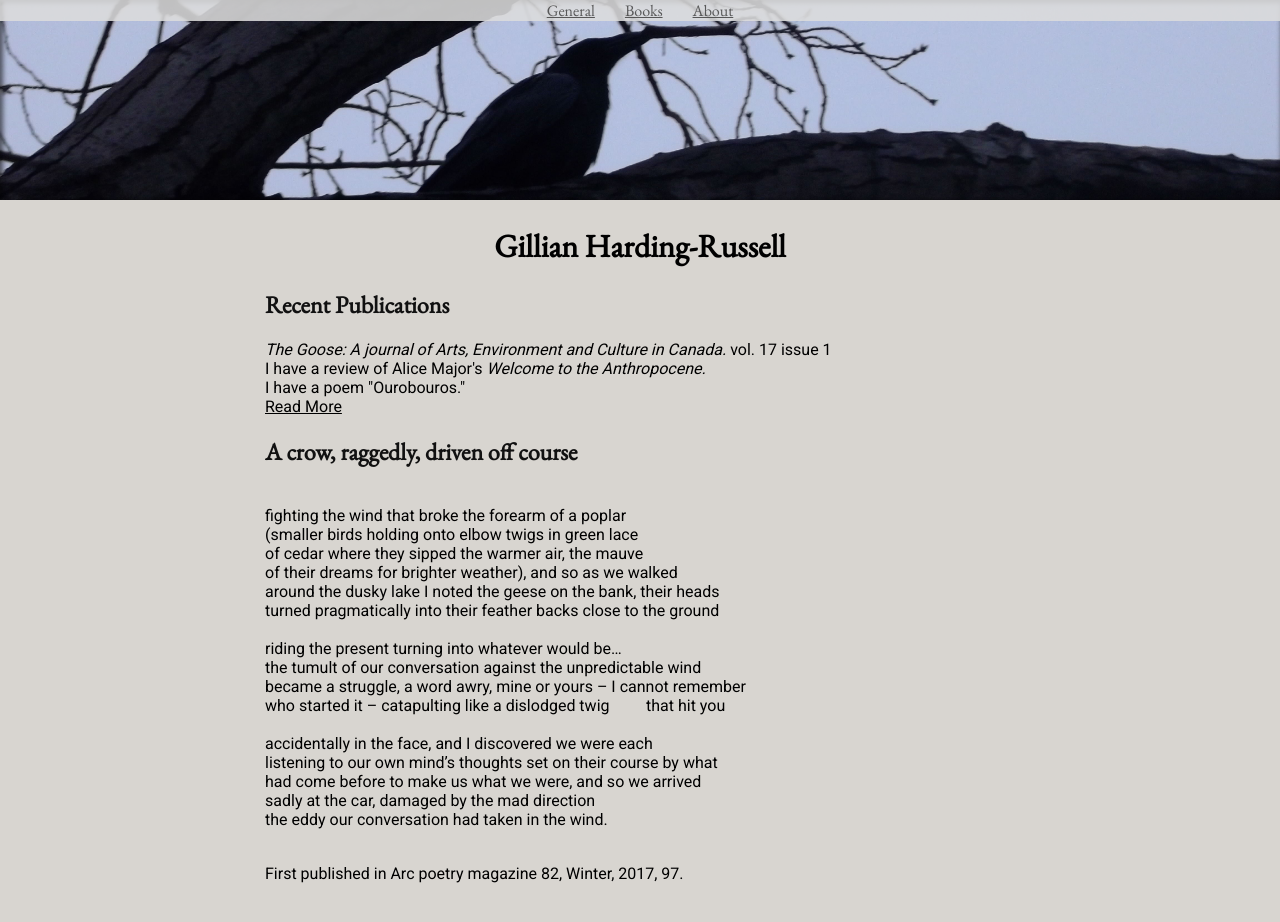
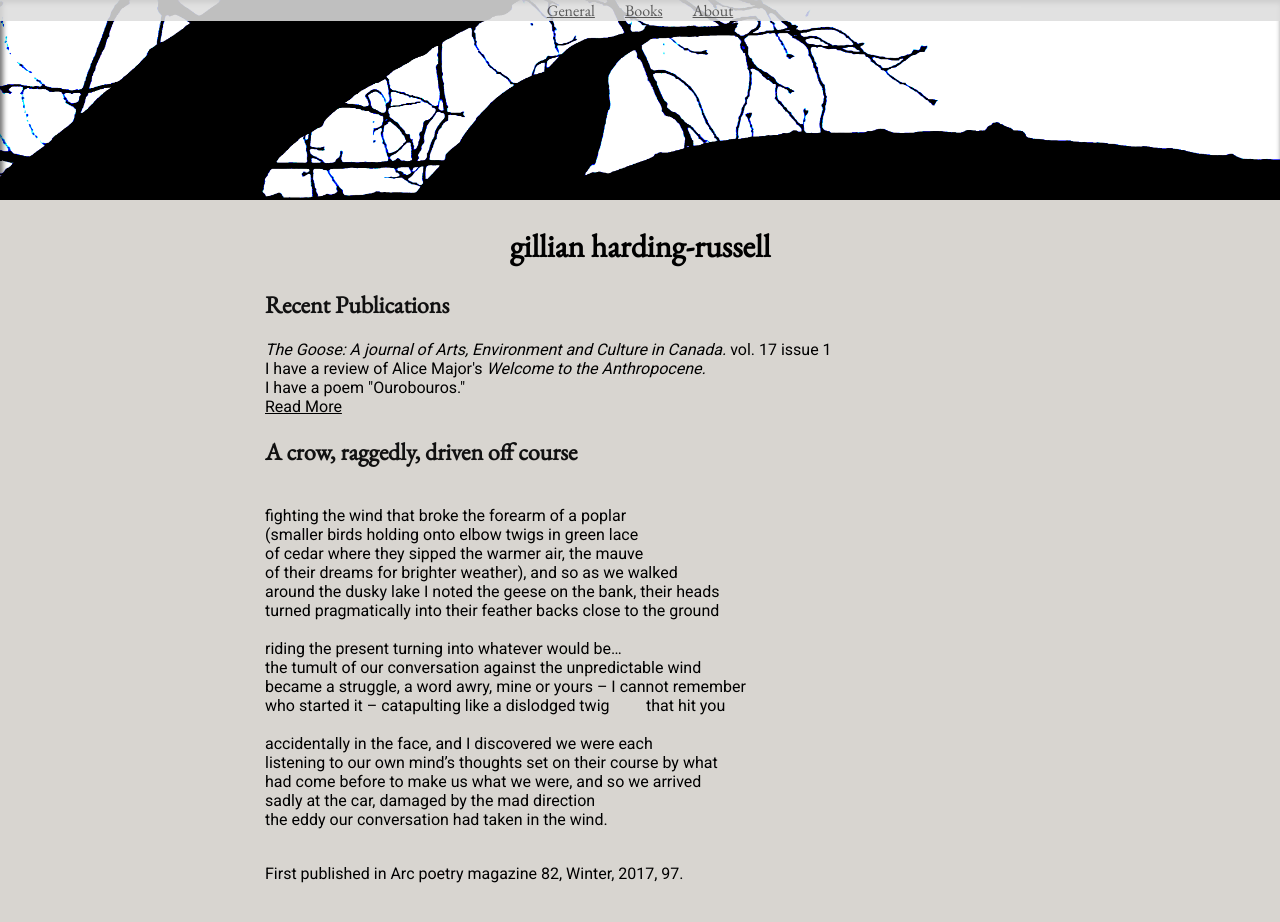
Before and after one commit to LaurieHarding-Russell/GillianHarding-Russell.com, an Angular app: page / in a window 1280 px wide. Shown: the top 922 px of the page. Built offline with nearby package versions, Linux system fonts and the light colour scheme.

Commit message:
Chaned banner.

```diff
--- a/src/app/general/general.html
+++ b/src/app/general/general.html
@@ -1,6 +1,6 @@
 <header class="page-header"></header>
 <div class="container">
-    <h1 class="title">Gillian Harding-Russell </h1>
+    <h1 class="title">gillian harding-russell </h1>
 
     <h2> Recent Publications</h2>
     <div><i>The Goose: A journal of Arts, Environment and Culture in Canada. </i> vol. 17 issue 1</div>
--- a/src/app/general/general.ts
+++ b/src/app/general/general.ts
@@ -9,9 +9,9 @@ import { Component } from '@angular/core';
       margin: 0;
       width: 100%;
       height: 200px;
-      background-image: url("/assets/bannerImage.JPG");
+      background-image: url("/assets/bannerImage.png");
       background-color: #cccccc;
-      background-position: left var(--scroll);
+      background-position: left calc(var(--scroll)/4);
       background-repeat: no-repeat;
       background-size: cover;
       box-shadow: inset 2px 2px 5px 1px rgba(0,0,0,0.56);
```
Also changed, not shown: src/assets/bannerImage.JPG (deleted), src/assets/bannerImage.png (added).
